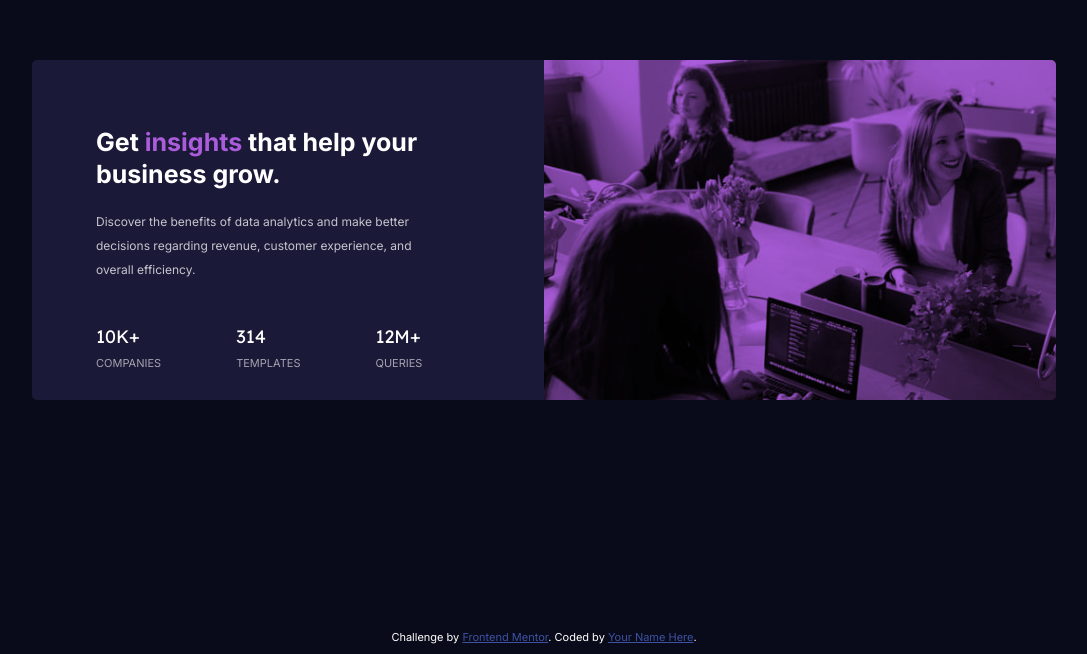
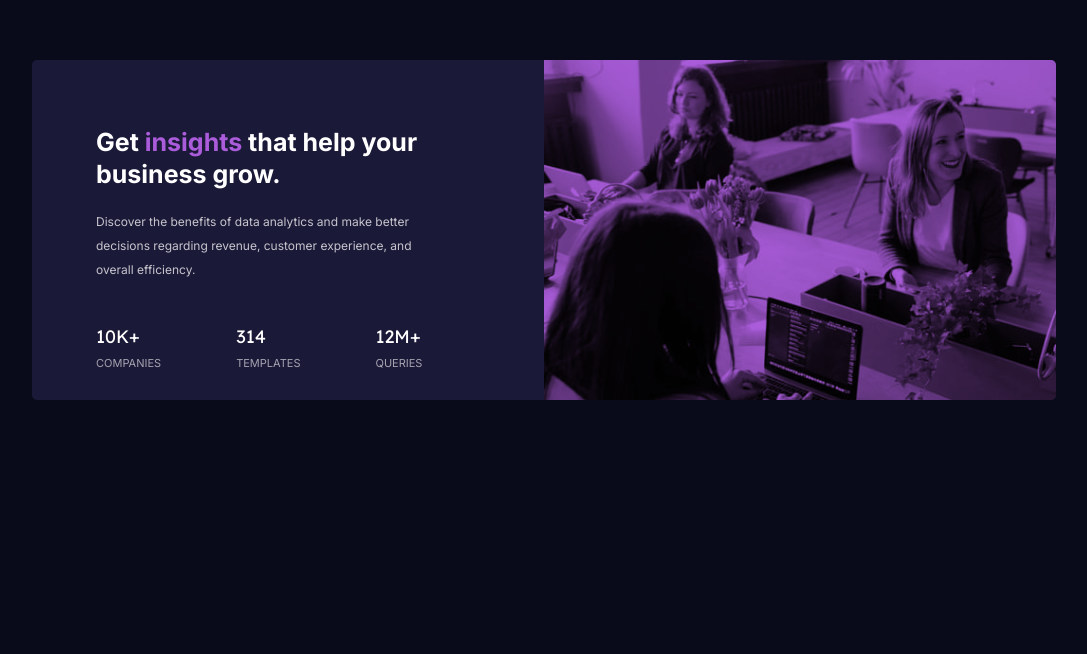
Before and after one commit to shark4869/stats-preview-card, a plain HTML site: page index.html in a window 1280 px wide. Shown: the part 170-824 px from the top of the page, without its empty margins (96-1183 px from the left). After the commit the page ends 800 px from the top, so only its background shows below. Drawn offline with Linux system fonts and the light colour scheme.

Commit message:
Update index.html

```diff
--- a/index.html
+++ b/index.html
@@ -3,20 +3,14 @@
 <head>
   <meta charset="UTF-8">
   <meta name="viewport" content="width=device-width, initial-scale=1.0"> <!-- displays site properly based on user's device -->
-
   <link rel="icon" type="image/png" sizes="32x32" href="./images/favicon-32x32.png">
-
   <title>Frontend Mentor | Stats preview card component</title>
   <link rel="stylesheet" href="./css/style.css">
-
-
-
 </head>
 <body>
   <div class="main">
     <div class="card">
       <div class="card__wrap-info">
-
         <div class="card__info">
           <h1 class="card__heading">
             Get <span class="card__heading-salient">insights</span> that help your business grow.
@@ -33,25 +27,16 @@
             <div class="card__stats-quantity">
               <span class="card__stats-num">314</span>
               <span class="card__stats-name">templates</span>
-
             </div>
             <div class="card__stats-quantity">
               <span class="card__stats-num">12m+</span>
               <span class="card__stats-name">queries</span>
-
             </div>
           </div>
         </div>
       </div>
       <div class="card__img"></div>
-
-
     </div>
   </div>
-  <div class="attribution">
-    Challenge by <a href="https://www.frontendmentor.io?ref=challenge" target="_blank">Frontend Mentor</a>.
-    Coded by <a href="#">Your Name Here</a>.
-
-
 </body>
 </html>
```
